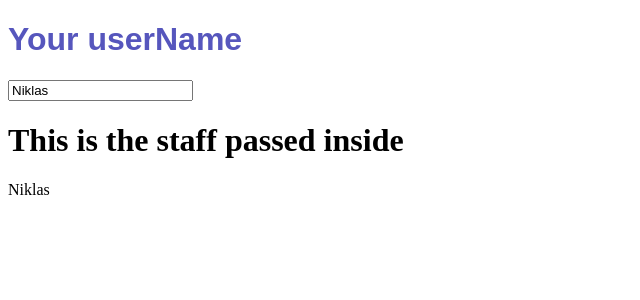
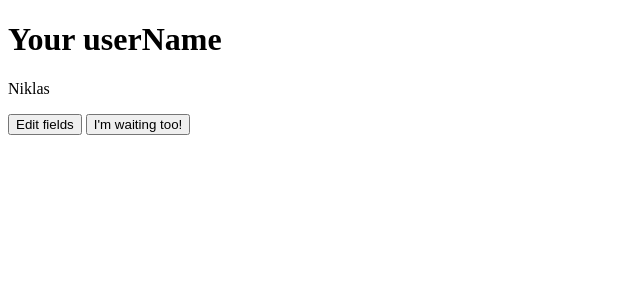
Before and after one commit to fallendamien/svelte-first-demo, a SvelteKit app: page / in a window 1280 px wide. Shown: the top 300 px of the page, without its empty margins (0-640 px from the left). Built offline with nearby package versions, Linux system fonts and the light colour scheme.

Commit message:
Done added 'Edit mode'

```diff
--- a/src/lib/components/UserInput.svelte
+++ /dev/null
@@ -1,23 +0,0 @@
-<script lang="ts">
-  import type { Snippet } from "svelte";
-
-  interface UserInputInterface {
-    children: Snippet;
-    userName: string;
-  }
-
-  let { userName, children, ...props }: UserInputInterface = $props();
-</script>
-
-<h1>Your userName</h1>
-<input type="text" bind:value={userName} />
-{@render children()}
-
-<p>{userName}</p>
-
-<style>
-  h1 {
-    color: rgb(86, 86, 189);
-    font-family: Arial, Helvetica, sans-serif;
-  }
-</style>
--- a/src/routes/+page.svelte
+++ b/src/routes/+page.svelte
@@ -1,10 +1,26 @@
-<script>
-  import UserInput from "$lib/components/UserInput.svelte";
+<script lang="ts">
+  let userName = $state("Niklas");
 
-  let data = $props();
-  $inspect(data);
+  let isEditMode = $state(false);
+  let peopleWaiting = $state(["23fdk3232j", "12324dfdc33"]);
+  $inspect(peopleWaiting);
 </script>
 
-<UserInput userName={"Niklas"}>
-  <h1>This is the staff passed inside</h1>
-</UserInput>
+{#snippet userInput(exampleString: string)}
+  <h1>Your userName</h1>
+  {#if isEditMode}
+    <input type="text" bind:value={userName} />
+  {:else}
+    <p>{userName}</p>
+  {/if}
+{/snippet}
+
+{@render userInput("Example 1")}
+
+<button onclick={() => (isEditMode = !isEditMode)}>
+  {isEditMode ? "Save changes" : "Edit fields"}
+</button>
+
+<button onclick={() => peopleWaiting.push(new Date().getTime().toString())}
+  >I'm waiting too!</button
+>
```
